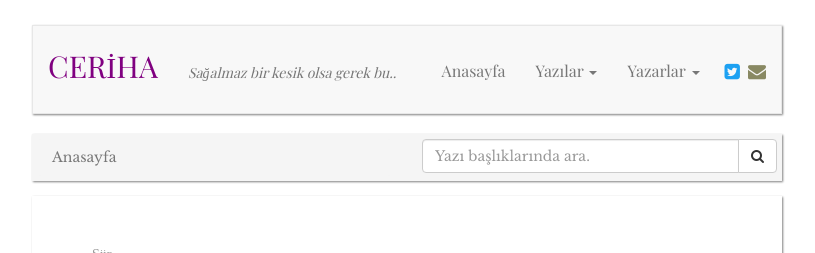
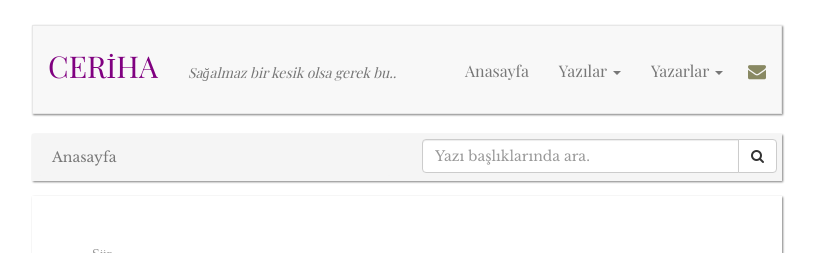
Before and after one commit to muhammedaydogdu/muhammedaydogdu.github.io, a Jekyll site: the page built from index.html, in a window 1280 px wide. Shown: the top 253 px of the page, without its empty margins (233-1048 px from the left). Built offline with Jekyll 4.4.1, drawn with Linux system fonts in a browser that asks for light colours; the list of posts is cut into pages by our own code.

Commit message:
Update nav.html

```diff
--- a/_includes/nav.html
+++ b/_includes/nav.html
@@ -37,7 +37,6 @@
           </ul>
         </li>
         <li>
-          <a id="tw" class="social" target="_blank" href="https://twitter.com/ceriha_"><i class="fa fa-twitter-square"></i></a>&nbsp;
           <a id="em" class="social" target="_blank" href="mailto:iletisim.ceriha@gmail.com"><i class="fa fa-envelope"></i></a>
         </li>
       </ul>
```
